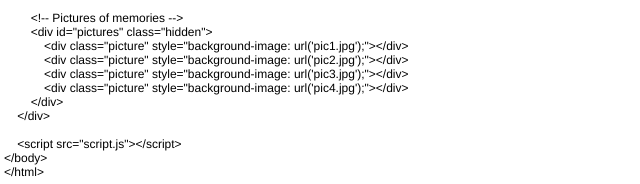
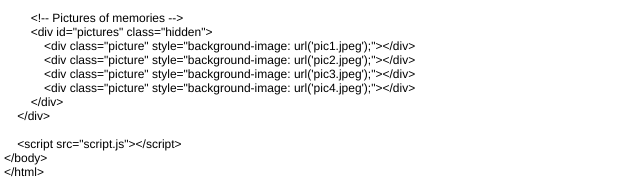
Before and after one commit to abhijoy96/Love, a plain HTML site: page index.html in a window 1280 px wide. Shown: the part 641-825 px from the top of the page, 4-644 px from the left. Drawn offline with Linux system fonts and the light colour scheme.

Commit message:
Update index.html

```diff
--- a/index.html
+++ b/index.html
@@ -57,10 +57,10 @@
 <p class="p2"><br></p>
 <p class="p1"><span class="Apple-converted-space">        </span>&lt;!-- Pictures of memories --&gt;</p>
 <p class="p1"><span class="Apple-converted-space">        </span>&lt;div id="pictures" class="hidden"&gt;</p>
-<p class="p1"><span class="Apple-converted-space">            </span>&lt;div class="picture" style="background-image: url('pic1.jpg');"&gt;&lt;/div&gt;</p>
-<p class="p1"><span class="Apple-converted-space">            </span>&lt;div class="picture" style="background-image: url('pic2.jpg');"&gt;&lt;/div&gt;</p>
-<p class="p1"><span class="Apple-converted-space">            </span>&lt;div class="picture" style="background-image: url('pic3.jpg');"&gt;&lt;/div&gt;</p>
-<p class="p1"><span class="Apple-converted-space">            </span>&lt;div class="picture" style="background-image: url('pic4.jpg');"&gt;&lt;/div&gt;</p>
+<p class="p1"><span class="Apple-converted-space">            </span>&lt;div class="picture" style="background-image: url('pic1.jpeg');"&gt;&lt;/div&gt;</p>
+<p class="p1"><span class="Apple-converted-space">            </span>&lt;div class="picture" style="background-image: url('pic2.jpeg');"&gt;&lt;/div&gt;</p>
+<p class="p1"><span class="Apple-converted-space">            </span>&lt;div class="picture" style="background-image: url('pic3.jpeg');"&gt;&lt;/div&gt;</p>
+<p class="p1"><span class="Apple-converted-space">            </span>&lt;div class="picture" style="background-image: url('pic4.jpeg');"&gt;&lt;/div&gt;</p>
 <p class="p1"><span class="Apple-converted-space">        </span>&lt;/div&gt;</p>
 <p class="p1"><span class="Apple-converted-space">    </span>&lt;/div&gt;</p>
 <p class="p2"><br></p>
```
